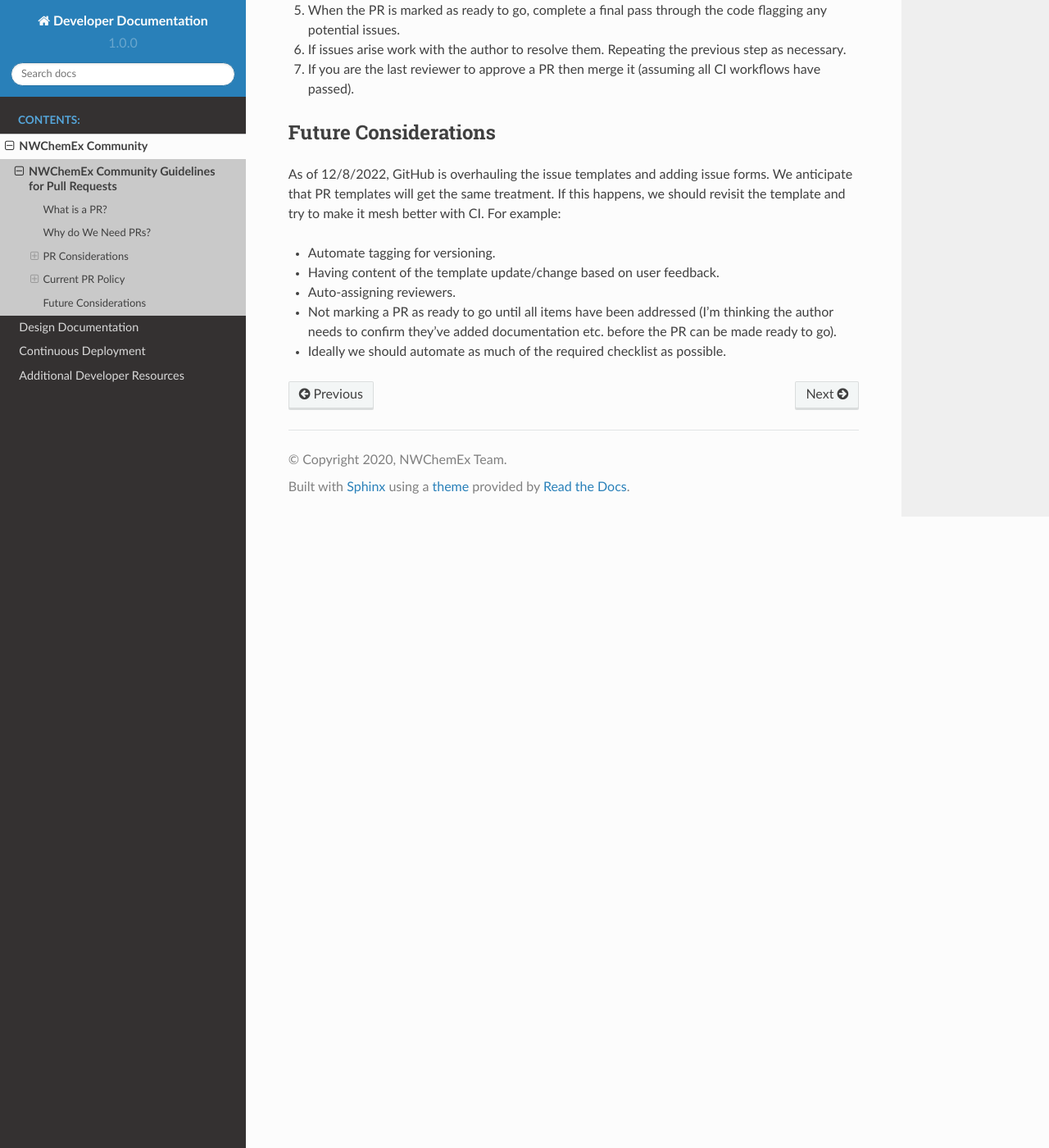
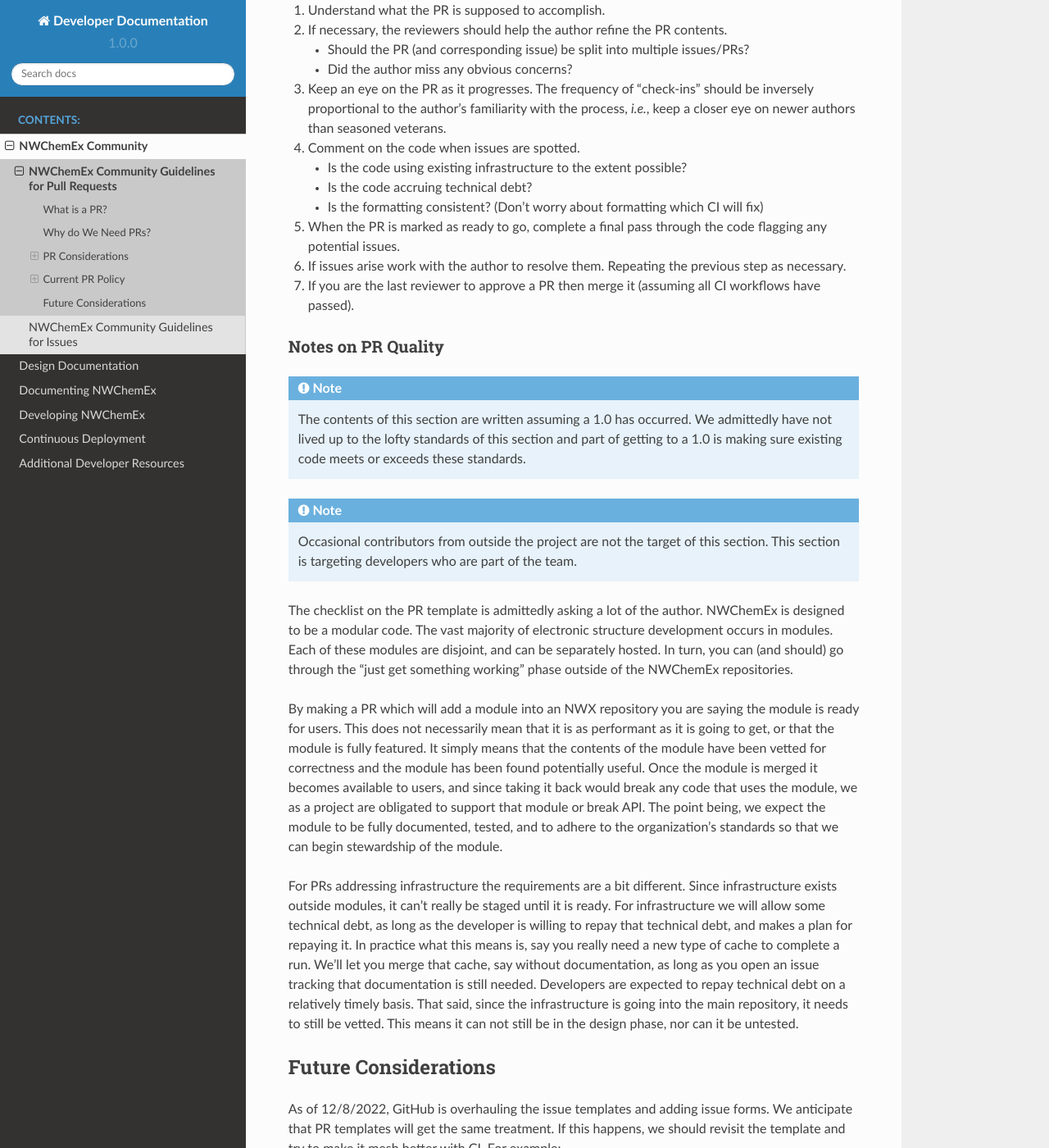
Before and after one commit to NWChemEx/.github, a Sphinx documentation site: the page built from docs/source/community/pull_requests.rst, in a window 1280 px wide and 1400 px high, scrolled down 5001 px. Shown: the whole window at 82% size. Built offline with Sphinx 7.4.7 and the Read the Docs theme 2.0.0, drawn with Linux system fonts in a browser that asks for light colours; pages that are not in the unit, such as notebooks, are missing from menus; some of the changed text lies outside the part shown.

Commit message:
good enough for now

```diff
--- a/docs/source/community/pull_requests.rst
+++ b/docs/source/community/pull_requests.rst
@@ -17,6 +17,11 @@
 ###############################################
 NWChemEx Community Guidelines for Pull Requests
 ###############################################
+
+TL;DR PRs are the most natural way to update a project hosted on GitHub. We
+have created a PR template to help PR authors include enough detail for
+reviewers to do their job. And we have suggested workflows for authors and
+reviewers.
 
 *************
 What is a PR?
@@ -128,6 +133,14 @@
       - :ref:`rest_conventions`.
       - :ref:`doxygen_conventions`.
 
+#. PRs should contain code of high-caliber
+
+   - NWChemEx strives to be an exemplar package
+   - Easier to maintain good code
+   - High-quality is especially important for senior developers as new
+     developers look to your code for examples.
+   - There is a time and place for "just get something working", but should
+     ideally be avoided
 
 API Breaking Changes
 ====================
@@ -284,6 +297,51 @@
 #. If you are the last reviewer to approve a PR then merge it (assuming all
    CI workflows have passed).
 
+Notes on PR Quality
+===================
+
+.. note::
+
+   The contents of this section are written assuming a 1.0 has occurred. We
+   admittedly have not lived up to the lofty standards of this section and
+   part of getting to a 1.0 is making sure existing code meets or exceeds
+   these standards.
+
+.. note::
+
+   Occasional contributors from outside the project are not the target of this
+   section. This section is targeting developers who are part of the team.
+
+The checklist on the PR template is admittedly asking a lot of the author.
+NWChemEx is designed to be a modular code. The vast majority of electronic
+structure development occurs in modules. Each of these modules are disjoint,
+and can be separately hosted. In turn, you can (and should) go through the
+"just get something working" phase outside of the NWChemEx repositories.
+
+By making a PR which will add a module into an NWX repository you are saying the
+module is ready for users. This does not necessarily mean that it is as
+performant as it is going to get, or that the module is fully featured. It
+simply means that the contents of the module have been vetted for correctness
+and the module has been found potentially useful. Once the module is merged it
+becomes available to users, and since taking it back would break any code that
+uses the module, we as a project are obligated to support that module or break
+API. The point being, we expect the module to be fully documented, tested, and
+to adhere to the organization's standards so that we can begin stewardship of
+the module.
+
+For PRs addressing infrastructure the requirements are a bit different.
+Since infrastructure exists outside modules, it can't really be staged until
+it is ready. For infrastructure we will allow some technical debt, as long as
+the developer is willing to repay that technical debt, and makes a plan for
+repaying it. In practice what this means is, say you really need a new type of
+cache to complete a run. We'll let you merge that cache, say without
+documentation, as long as you open an issue tracking that documentation is
+still needed. Developers are expected to repay technical debt on a relatively
+timely basis. That said, since the infrastructure is going into the main
+repository, it needs to still be vetted. This means it can not still be in the
+design phase, nor can it be untested.
+
+
 *********************
 Future Considerations
 *********************
--- a/docs/source/index.rst
+++ b/docs/source/index.rst
@@ -18,8 +18,8 @@
     :caption: Contents:
 
     community/index
-    conventions/index
     design/index
-    development/index
+    documenting/index
+    coding/index
     continuous_deployment/index
     resources/index
```
Also changed, not shown: docs/source/community/index.rst (+4 -3 lines), docs/source/community/issues.rst (added, +187 -0 lines), .github/pull_request_template.md.
